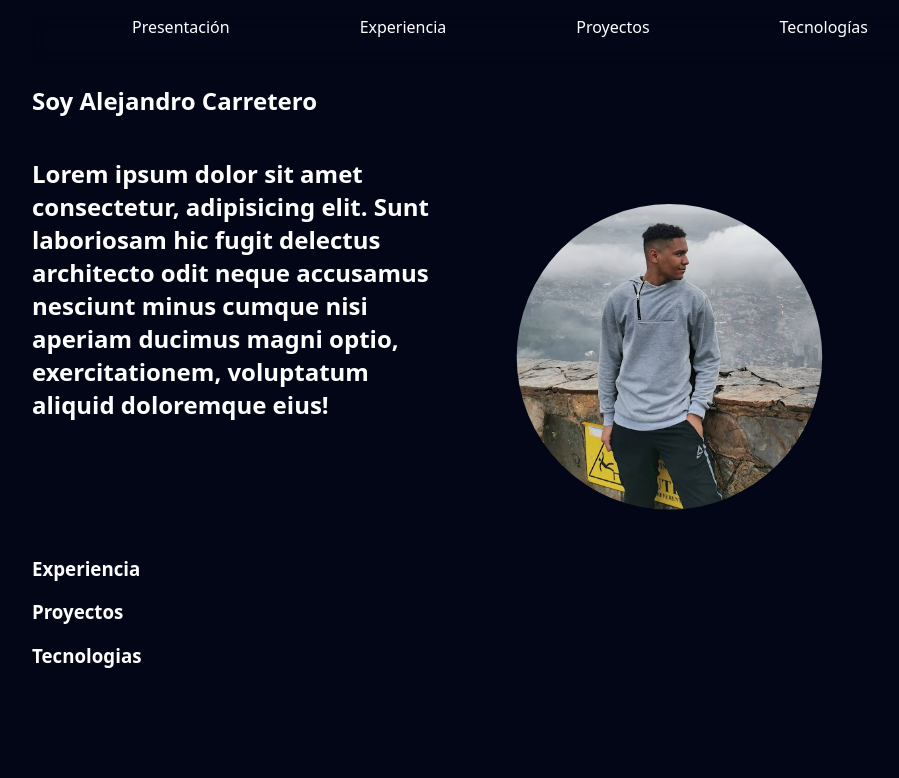
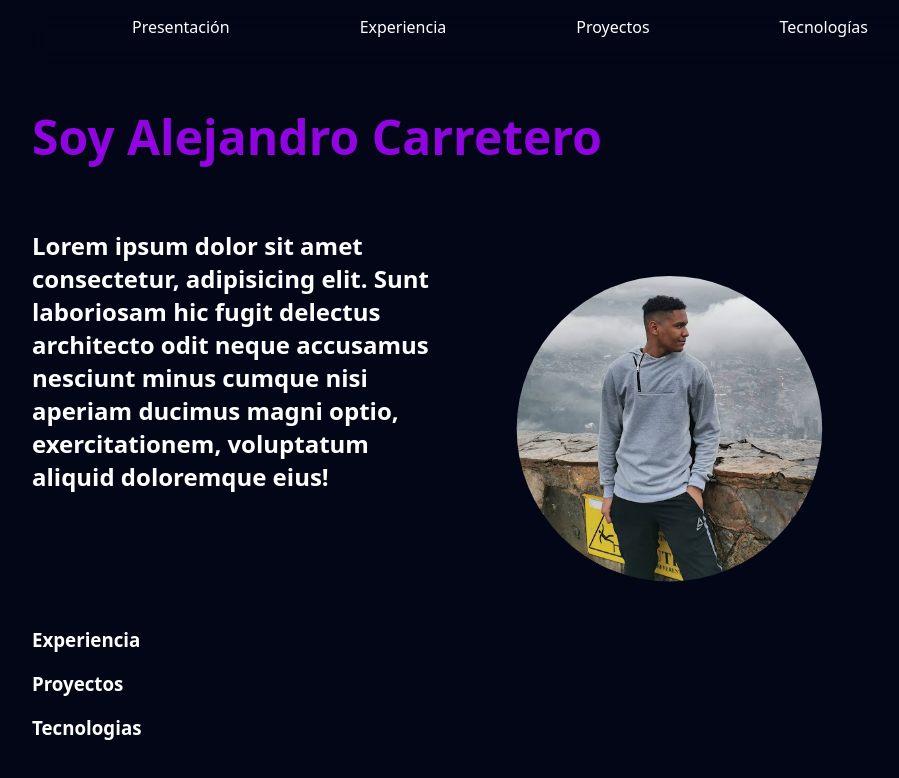
Before and after one commit to chandro-dev/alejocarreteroweb, a React (Vite) app: page / in a window 1280 px wide. Shown: the top 778 px of the page, without its empty margins (160-1059 px from the left). Built offline with nearby package versions, Linux system fonts and the light colour scheme.

Commit message:
animate name

```diff
--- a/src/Presentation.css
+++ b/src/Presentation.css
@@ -12,6 +12,31 @@
     animation: recorte 2s forwards;
     height: 400px;
   }
+  .textoAnimado {
+    font-size: 3em;
+    animation: wave 1.5s infinite;
+    animation: wave 1.5s infinite, color-change 3s infinite;
+
+  }
+  .wave-text:nth-child(1) { animation-delay: 0s, 0s; }
+  .wave-text:nth-child(2) { animation-delay: 0.1s, 0.1s; }
+  .wave-text:nth-child(3) { animation-delay: 0.2s, 0.2s; }
+
+@keyframes color-change {
+  0% {
+      color: #c300ff;
+  }
+  33% {
+      color: #6c099d;
+  }
+  66% {
+      color: #6c14b3;
+  }
+  100% {
+      color: #9900eb;
+  }
+}
+
 
   @keyframes recorte {
     from { clip-path: circle(0% at 100% 100%); }
--- a/src/Presentation.jsx
+++ b/src/Presentation.jsx
@@ -7,7 +7,7 @@ export default function Presentation() {
     return (
         <section id='sectionInformation'>
 
-            <h1>Soy Alejandro Carretero</h1>
+            <h1 className='textoAnimado'>Soy Alejandro Carretero</h1>
             <div id='containerInfo'>
                 <h2>Lorem ipsum dolor sit amet consectetur, adipisicing elit. Sunt laboriosam hic fugit delectus architecto odit neque accusamus nesciunt minus cumque nisi aperiam ducimus magni optio, exercitationem, voluptatum aliquid doloremque eius!</h2>
                 <img className='imagen-enmarcada ' src={foto} alt="iamgen de perfil" />
```
